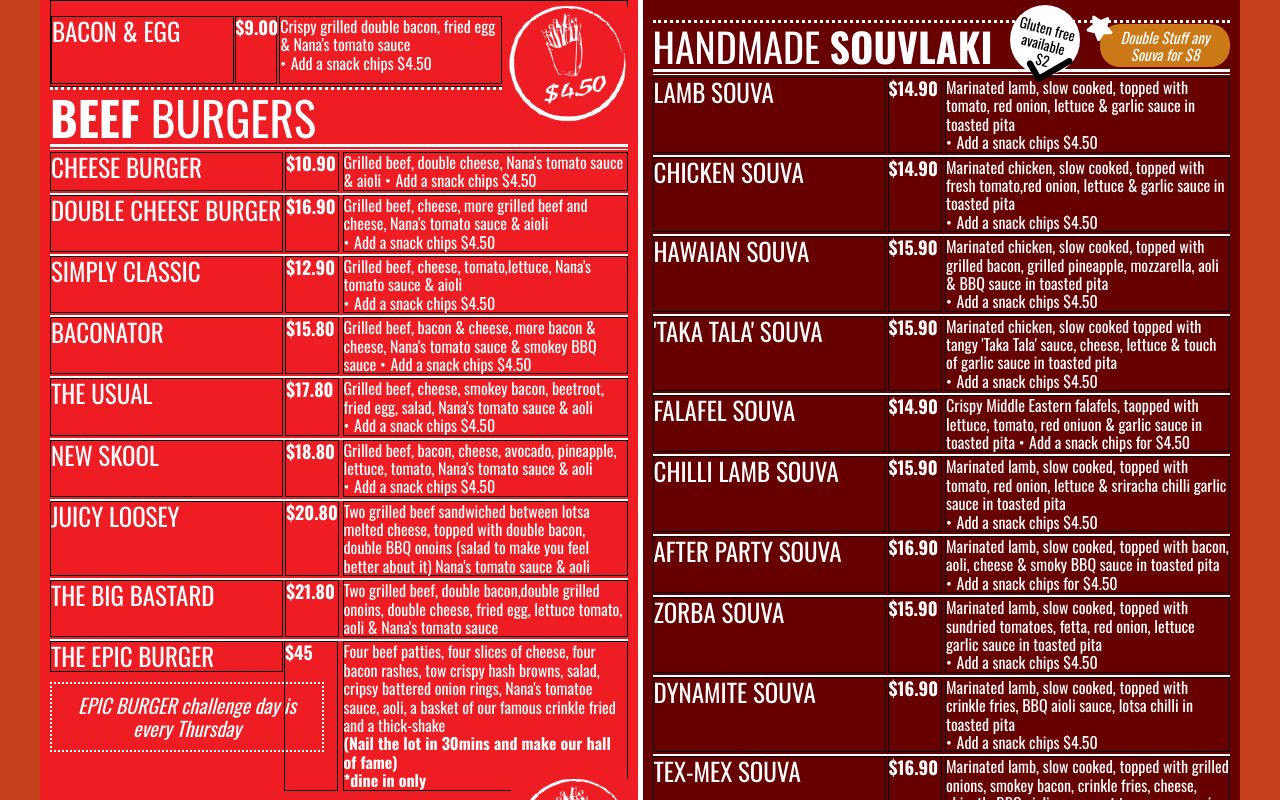
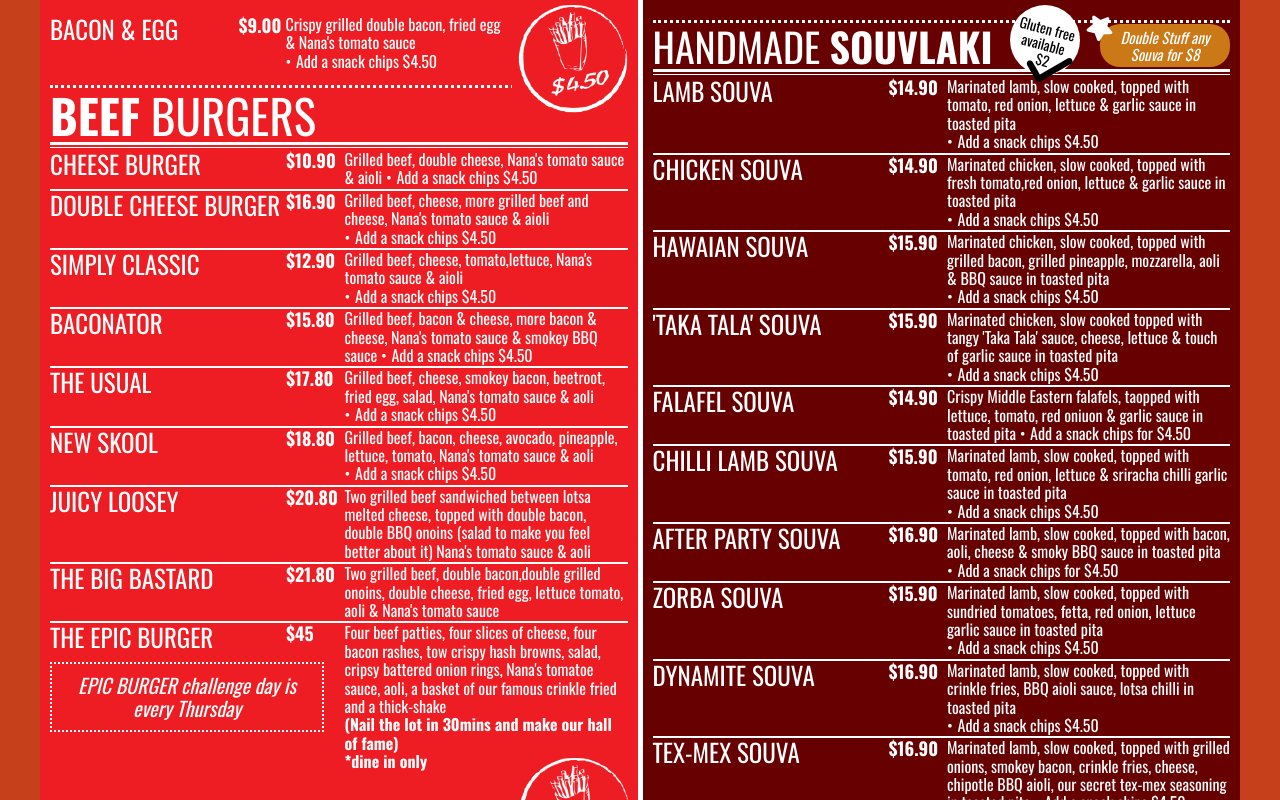
Before and after one commit to ewilkie/TheBurgerCompany, a plain HTML site: page index.html in a window 1280 px wide. Shown: the top 800 px of the page. Drawn offline with nearby package versions, Linux system fonts and the light colour scheme.

Commit message:
bacon desc fix

```diff
--- a/css/style.css
+++ b/css/style.css
@@ -123,7 +123,6 @@ img {
     display: flex;
     justify-content: space-between;
     padding-top: 15px;
-    border: 1px solid black;
 }
 
 .food-item-indiv-outer {
@@ -139,7 +138,6 @@ img {
 .food-item-indiv-name {
     width: 40%;
     /* margin-right: 1px; */
-    border: 1px solid black;
 }
 
 /*
@@ -154,13 +152,10 @@ img {
     width: 9%;
     text-align: left;
     margin-right: 1px;
-    border: 1px solid black;
 }
 
 .food-item-indiv-desc {
     width: 49%;
-    border: 1px solid black;
-
 }
 
 /* double Border for headers */
@@ -220,6 +215,11 @@ img {
 
 .bacon {
     border: none;
+}
+
+/* both bacon and outer class on div */
+.bacon.food-item-indiv-outer  {
+    width: 100%;
 }
 
 /*
@@ -1057,14 +1057,14 @@ footer {
     }
 
     .bacon .food-item-indiv-desc {
-        border: 1px solid white;
         width: 50%;
     }
 
+    /*
     .bacon .food-item-indiv-name {
         border: 1px solid white;
     }
-
+    */
 }
 
 /* For mobile devices */
```
